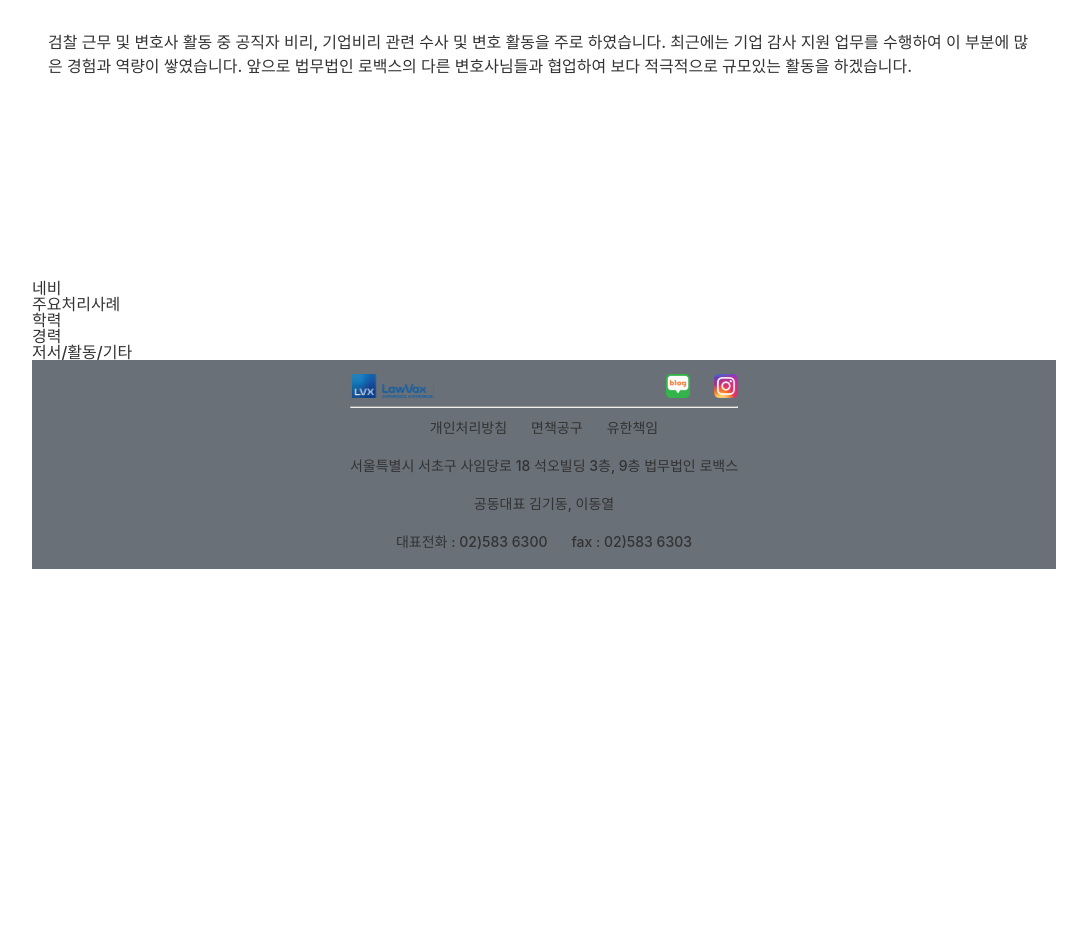
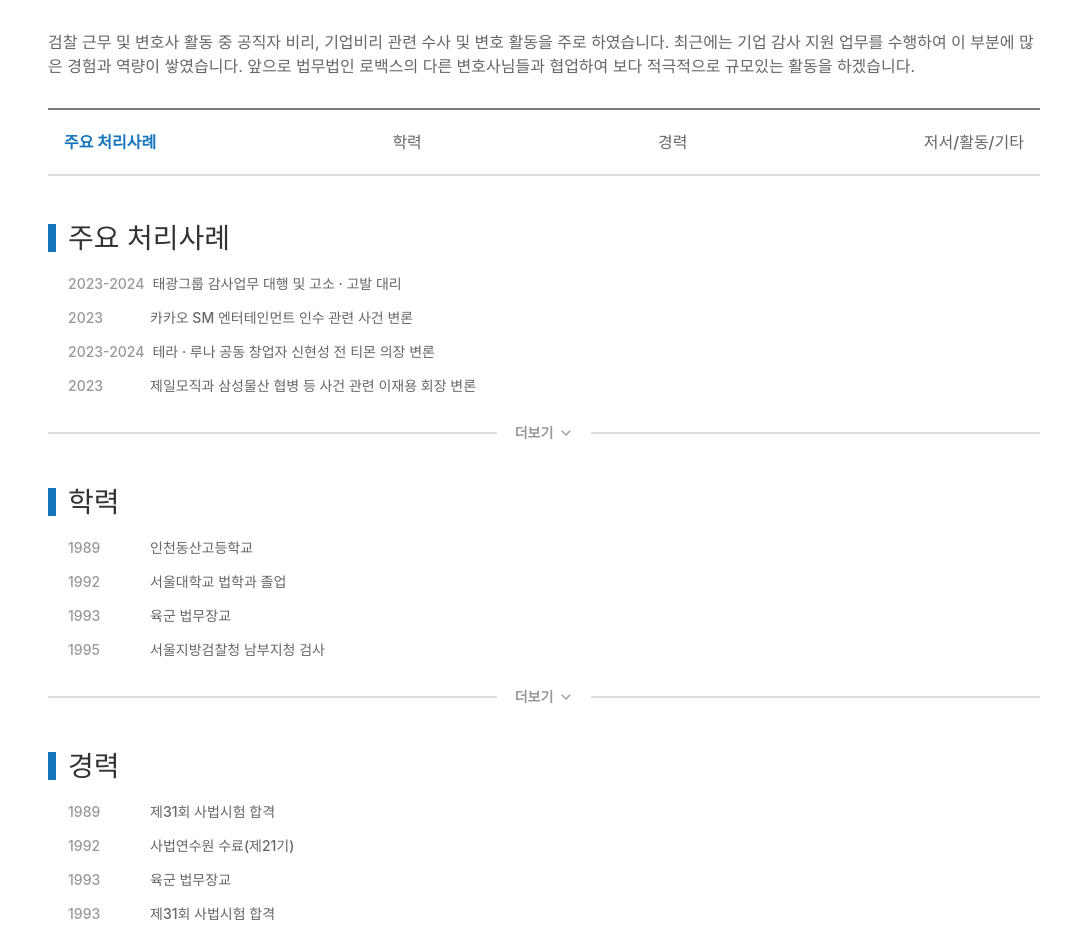
Before and after one commit to kimyeji89/LawVax, a React (Create React App) app: page /professional/detail in a window 1280 px wide. Shown: the part 586-1512 px from the top of the page, without its empty margins (96-1183 px from the left). Before the commit the page ends 1155 px from the top, so only its background shows below. Built offline with nearby package versions, Linux system fonts and the light colour scheme; a web font is replaced by a local one.

Commit message:
[ADD] ProfessionalDetail 퍼블리싱 완료

```diff
--- a/src/components/user/MoreBtn.jsx
+++ b/src/components/user/MoreBtn.jsx
@@ -1,14 +1,19 @@
 /** @jsxImportSource @emotion/react */
 import { css } from "@emotion/react";
-import downArrowIcon from "@images/chevron-down-outline.svg";
+import downIcon from "@images/chevron-down-outline.svg";
+import upIcon from "@images/chevron-up-outline.svg";
 
-function MoreBtn({ onClick }) {
+function MoreBtn({ isExpanded, onClick }) {
   return (
     <div css={moreButtonStyle}>
       <span css={line}></span>
       <span css={text} onClick={onClick}>
-        더보기
-        <img src={downArrowIcon} css={arrowIcon} alt="더보기" />
+        {isExpanded ? "접기" : "더보기"}
+        <img
+          src={isExpanded ? upIcon : downIcon}
+          css={arrowIcon}
+          alt={isExpanded ? "접기" : "더보기"}
+        />
       </span>
       <span css={line}></span>
     </div>
--- /dev/null
+++ b/src/components/user/ProfileSection.jsx
@@ -0,0 +1,102 @@
+/** @jsxImportSource @emotion/react */
+import { css } from "@emotion/react";
+import MoreBtn from "@userComponents/MoreBtn";
+import { useState } from "react";
+
+function ProfileSection({ id, title, data }) {
+  const [isExpanded, setIsExpanded] = useState(false);
+  const visibleCount = isExpanded ? data.length : 4;
+
+  const handleMoreClick = () => {
+    setIsExpanded(!isExpanded);
+  };
+
+  return (
+    <section id={title} css={section_wrap}>
+      <div css={title_wrap}>
+        <div></div>
+        <h1>{title}</h1>
+      </div>
+
+      <ul css={list_wrap}>
+        {data.slice(0, visibleCount).map((item, index) => (
+          <li key={index}>
+            {title === "저서/활동/기타" ? (
+              <p>• {item.description}</p>
+            ) : (
+              <>
+                <div>{item.year}</div>
+                <p>{item.description}</p>
+              </>
+            )}
+          </li>
+        ))}
+      </ul>
+
+      {data.length > 4 ? (
+        <MoreBtn isExpanded={isExpanded} onClick={handleMoreClick} />
+      ) : (
+        <div css={line}></div>
+      )}
+    </section>
+  );
+}
+
+export default ProfileSection;
+
+const section_wrap = css`
+  padding: 48px 16px 0;
+`;
+
+const title_wrap = css`
+  display: flex;
+  align-items: center;
+  gap: 12px;
+
+  div {
+    width: 8px;
+    height: 28px;
+    background-color: var(--point-color-2);
+  }
+
+  h1 {
+    font-size: 28px;
+    font-weight: 500;
+    color: var(--mono-gray-txt-dark);
+  }
+`;
+
+const list_wrap = css`
+  padding: 20px 20px 8px;
+  font-size: 14px;
+  font-weight: 500;
+  display: flex;
+  flex-direction: column;
+  gap: 10px;
+
+  li {
+    display: flex;
+    flex-direction: row;
+    align-items: start;
+    gap: 8px;
+  }
+
+  div {
+    display: flex;
+    align-items: center;
+    min-width: 74px;
+    height: 24px;
+    color: var(--mono-gray-txt-light);
+  }
+
+  p {
+    line-height: 24px;
+    color: #666666;
+  }
+`;
+
+const line = css`
+  background-color: #dbdbdb;
+  height: 2px;
+  margin-top: 28px;
+`;
--- /dev/null
+++ b/src/data/professionalDetail.json
@@ -0,0 +1,79 @@
+{
+  "case": [
+    {
+      "year": "2023-2024",
+      "description": "태광그룹 감사업무 대행 및 고소 · 고발 대리"
+    },
+    {
+      "year": "2023",
+      "description": "카카오 SM 엔터테인먼트 인수 관련 사건 변론"
+    },
+    {
+      "year": "2023-2024",
+      "description": "테라 · 루나 공동 창업자 신현성 전 티몬 의장 변론"
+    },
+    {
+      "year": "2023",
+      "description": "제일모직과 삼성물산 협병 등 사건 관련 이재용 회장 변론"
+    },
+    {
+      "year": "2023",
+      "description": "추가 데이터"
+    }
+  ],
+  "edu": [
+    { "year": "1989", "description": "인천동산고등학교" },
+    { "year": "1992", "description": "서울대학교 법학과 졸업" },
+    { "year": "1993", "description": "육군 법무장교" },
+    { "year": "1995", "description": "서울지방검찰청 남부지청 검사" },
+    { "year": "1995", "description": "추가 데이터" }
+  ],
+  "career": [
+    { "year": "1989", "description": "제31회 사법시험 합격" },
+    { "year": "1992", "description": "사법연수원 수료(제21기)" },
+    { "year": "1993", "description": "육군 법무장교" },
+    { "year": "1993", "description": "제31회 사법시험 합격" },
+    { "year": "1995", "description": "대구지방검찰청 의성지청장" },
+    { "year": "2006", "description": "서울중앙지방검찰청 부부장검사" },
+    {
+      "year": "2007",
+      "description": "서울중앙지방검찰청 특수1부장, 특수3부장검사"
+    },
+    { "year": "2009", "description": "대검찰청 연구관 겸 검찰기획단장" },
+    { "year": "2010", "description": "수원지방검찰청 성남지청 차장검사" },
+    { "year": "2011", "description": "대구지방검찰청 제2차장검사" },
+    {
+      "year": "2012",
+      "description": "부산지방검찰청 동부지청장(원전비리수사단장)"
+    },
+    {
+      "year": "2013",
+      "description": "의정부지방검찰청 고양지청장 (방위사업비리 합동수사단장 겸임)"
+    },
+    {
+      "year": "2014",
+      "description": "대전고등검찰청 차장검사 (방위사업비리 합동수사단장 겸임)"
+    },
+    { "year": "2015", "description": "대검찰청 부패범죄특별수사단 단장" },
+    { "year": "2016", "description": "사법연수원 부원장" },
+    { "year": "2017", "description": "부산지방검찰청 검사장" },
+    { "year": "2018", "description": "변호사 김기동 법률사무소 대표" },
+    {
+      "year": "2019",
+      "description": "변호사 김기동 법률사무소 대표"
+    },
+    {
+      "year": "2019",
+      "description": "제21대 국회의원선거 비방·허위사실 검토자문단 위원"
+    },
+    {
+      "year": "2022",
+      "description": "제21대 국회의원선거 비방·허위사실 검토자문단 위원"
+    }
+  ],
+  "etc": [
+    {
+      "description": "이코노미스트, 법률신문, 아시아경제 등 칼럼 등 게재"
+    }
+  ]
+}
--- a/src/pages/user/LawNews.jsx
+++ b/src/pages/user/LawNews.jsx
@@ -2,14 +2,14 @@
 import { css } from "@emotion/react";
 import Title from "@components/user/Title";
 import { StyledTitleWrap } from "./NewsLetter";
-import NewsCategory from "../../components/user/NewsCategory";
-import Pagination from "./Pagination";
+import NewsCategory from "@userComponents/NewsCategory";
+import Pagination from "@userComponents/Pagination";
 import newsImg1 from "@images/news/news-card-1.png";
 import newsImg2 from "@images/news/news-card-2.png";
 import newsImg3 from "@images/news/news-card-3.png";
 import newsImg4 from "@images/news/news-card-4.png";
 import newsImg5 from "@images/news/news-card-5.png";
-import NewsItem from "../../components/user/NewsItem";
+import NewsItem from "@userComponents//NewsItem";
 
 const newsItems = [
   {
--- a/src/pages/user/ProfessionalDetail.jsx
+++ b/src/pages/user/ProfessionalDetail.jsx
@@ -1,11 +1,24 @@
 /** @jsxImportSource @emotion/react */
 import { css } from "@emotion/react";
-import { StyledTitleWrap } from "./NewsLetter";
 import saveIcon from "@images/save.svg";
 import uniIcon from "@images/uni.svg";
 import lawyerImg from "@images/lawyer-img2.png";
+import { useState } from "react";
+import ProfileSection from "../../components/user/ProfileSection";
+import profileData from "@data/professionalDetail.json";
 
 function ProfessionalDetail() {
+  const [activeTab, setActiveTab] = useState("주요 처리사례");
+
+  const handleTabClick = (tabName) => {
+    setActiveTab(tabName);
+    const section = document.getElementById(tabName);
+    if (section) {
+      const offsetTop = section.offsetTop - 25;
+      window.scrollTo({ top: offsetTop, behavior: "smooth" });
+    }
+  };
+
   return (
     <>
       <div css={profile_main}>
@@ -66,12 +79,28 @@
         </div>
       </div>
 
-      <div>네비</div>
+      <nav css={nav}>
+        <ul>
+          {["주요 처리사례", "학력", "경력", "저서/활동/기타"].map(
+            (tabName) => (
+              <li
+                key={tabName}
+                css={navItem(activeTab === tabName)}
+                onClick={() => handleTabClick(tabName)}
+              >
+                {tabName}
+              </li>
+            )
+          )}
+        </ul>
+      </nav>
 
-      <div>주요처리사례</div>
-      <div>학력</div>
-      <div>경력</div>
-      <div>저서/활동/기타</div>
+      <div css={section_wrap}>
+        <ProfileSection title="주요 처리사례" data={profileData.case} />
+        <ProfileSection title="학력" data={profileData.edu} />
+        <ProfileSection title="경력" data={profileData.career} />
+        <ProfileSection title="저서/활동/기타" data={profileData.etc} />
+      </div>
     </>
   );
 }
@@ -80,7 +109,7 @@
 
 const profile_main = css`
   // border: 1px solid red;
-  padding: 172px 16px;
+  padding: 172px 16px 0;
 `;
 
 const main_1 = css`
@@ -99,6 +128,10 @@
       font-weight: 500;
       color: var(--mono-gray-txt-light);
       margin: 0 0 0 8px;
+
+      @media (min-width: 360px) {
+        font-size: 12px;
+      }
     }
   }
 `;
@@ -121,6 +154,15 @@
   img {
     width: 16px;
     height: 16px;
+  }
+
+  @media (min-width: 360px) {
+    width: 146px;
+    height: 40px;
+    // padding: 10px;
+    font-size: 14px;
+    font-weight: 500;
+    line-height: 14px;
   }
 `;
 
@@ -158,6 +200,13 @@
     width: 193px;
     height: 300px;
   }
+
+  @media (max-width: 380px) {
+    img {
+      width: 176px;
+      height: 280px;
+    }
+  }
 `;
 
 const button_wrap = css`
@@ -175,6 +224,16 @@
     font-size: 14px;
     font-weight: 500;
     color: #666666;
+
+    @media (max-width: 380px) {
+      padding: 10px;
+      font-size: 12px;
+    }
+  }
+
+  @media (min-width: 525px) {
+    width: 50%;
+]
   }
 `;
 
@@ -202,13 +261,56 @@
     font-weight: 500;
     color: #666666;
   }
+
+  @media (min-width: 360px) {
+    p {
+      font-size: 13px;
+    }
+  }
 `;
 
 const introduce = css`
   // border: 1px solid green;
   padding: 30px 0;
+  border-bottom: 2px solid #7e7e7e;
+
+  p {
+    font-size: 16px;
+    font-weight: 400;
+    line-height: 24px;
+    color: #666666;
+  }
+`;
+
+const nav = css`
+  padding: 0 16px;
+
+  ul {
+    padding: 24px 16px;
+    border-bottom: 2px solid #dbdbdb;
+    display: flex;
+    justify-content: space-between;
+
+    // li {
+    //   font-size: 16px;
+    //   font-weight: 500;
+    //   color: #666666;
+    // }
+  }
+`;
+
+const navItem = (isActive) => css`
+  cursor: pointer;
+  color: ${isActive ? "var(--point-color-2)" : "#666666"};
+  font-weight: ${isActive ? "700" : "500"};
   font-size: 16px;
-  font-weight: 400;
-  line-height: 24px;
-  color: #666666;
+  line-height: 16px;
+
+  // @media (max-width: 430px) {
+  //   font-size: 14px;
+  // }
 `;
+
+const section_wrap = css`
+  margin-bottom: 130px;
+`;
```
Also changed, not shown: src/pages/user/NewsLetter.jsx (+4 -4 lines), src/assets/images/chevron-up-outline.svg (added), src/components/user/Pagination.jsx (renamed from src/pages/user/Pagination.jsx).
